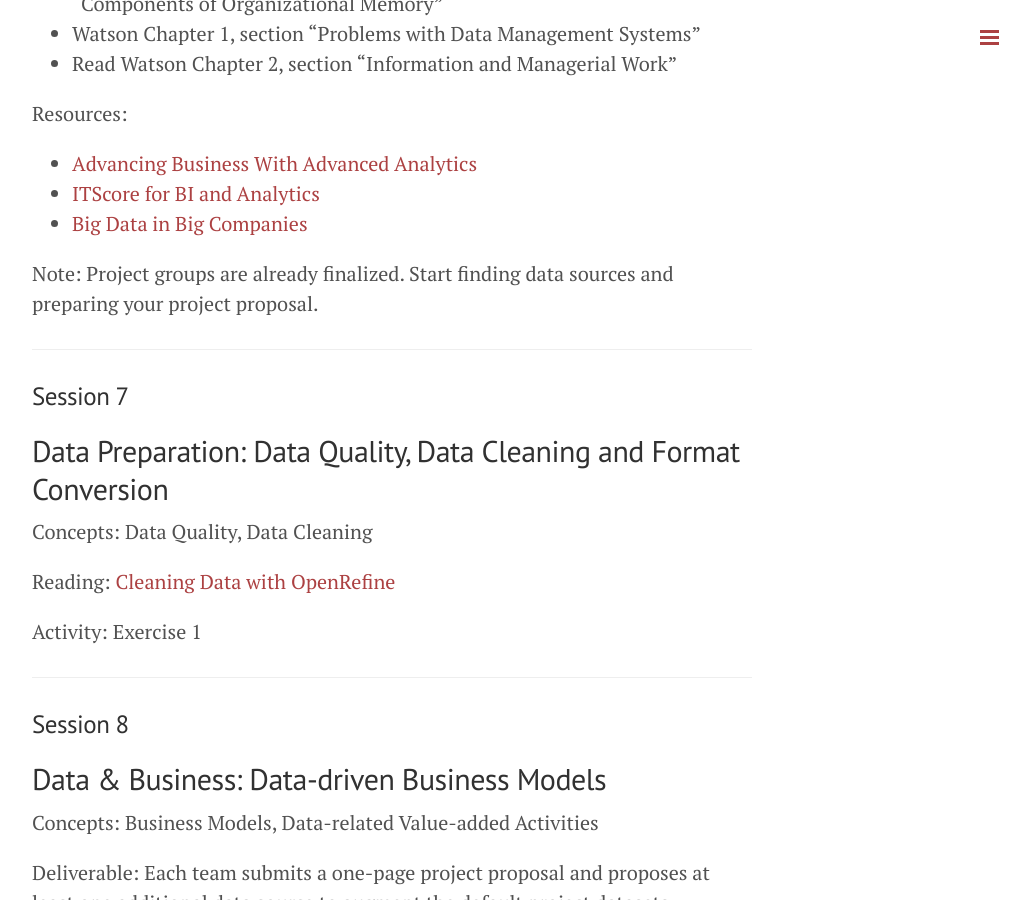
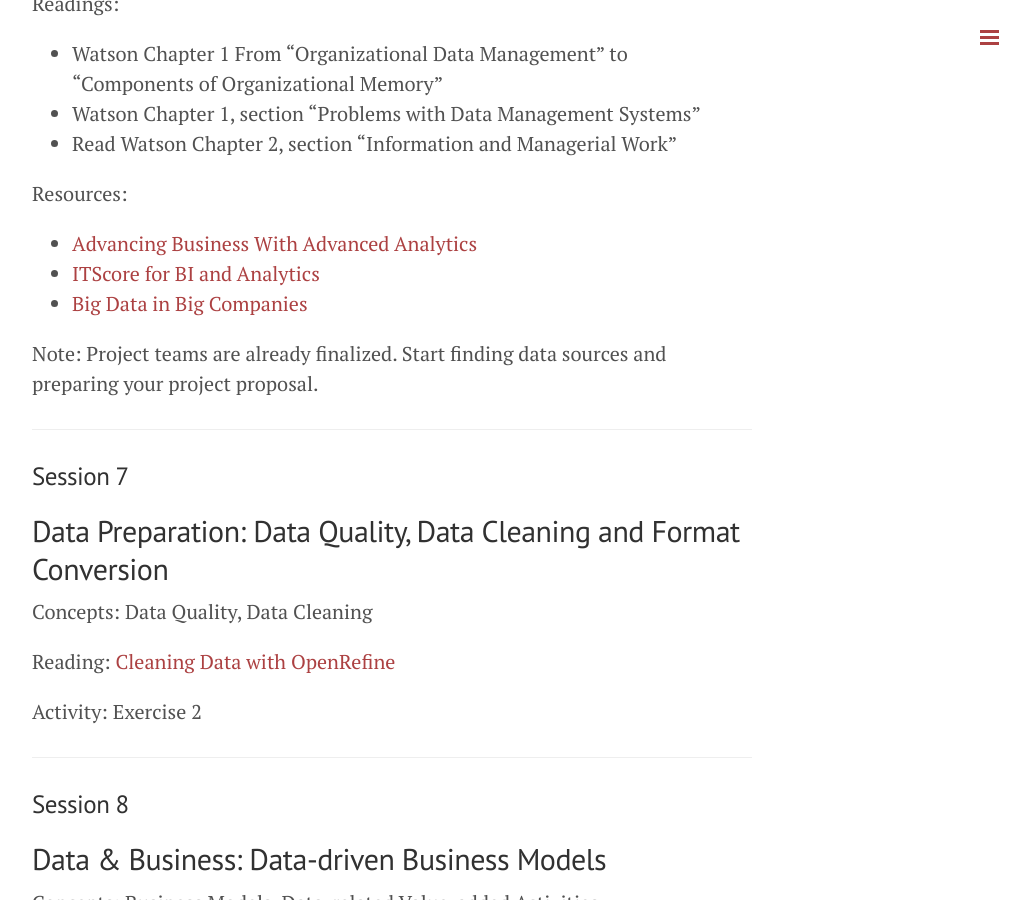
Before and after one commit to retrography/data-management, a Jekyll site: the page built from outline.markdown, in a window 1280 px wide and 900 px high, scrolled down 2768 px. Shown: the whole window, without its empty margins (248-1278 px from the left). Built offline with Jekyll 4.4.1, drawn with Linux system fonts in a browser that asks for light colours; Markdown is read by kramdown in place of the engine named in the settings; some of the changed text lies outside the part shown.

Commit message:
Update outline.markdown

```diff
--- a/outline.markdown
+++ b/outline.markdown
@@ -99,7 +100,7 @@ Resources:
 - [ITScore for BI and Analytics](http://www.gartner.com/document/3103517?ref=solrAll&refval=160421610&qid=10187e0cc7f2db0d549c9d44eb0bf868)
 - [Big Data in Big Companies](http://www.sas.com/resources/asset/Big-Data-in-Big-Companies.pdf)
 
-Note: Project groups are already finalized. Start finding data sources and preparing your project proposal.
+Note: Project teams are already finalized. Start finding data sources and preparing your project proposal.
 
 ***
 ### Session 7
@@ -109,7 +110,7 @@ Concepts: Data Quality, Data Cleaning
 
 Reading: [Cleaning Data with OpenRefine](http://programminghistorian.org/lessons/cleaning-data-with-openrefine)
 
-Activity: Exercise 1
+Activity: Exercise 2
 
 ***
 ### Session 8
```
Also changed, not shown: other parts of outline.markdown (+6 -1 lines).
